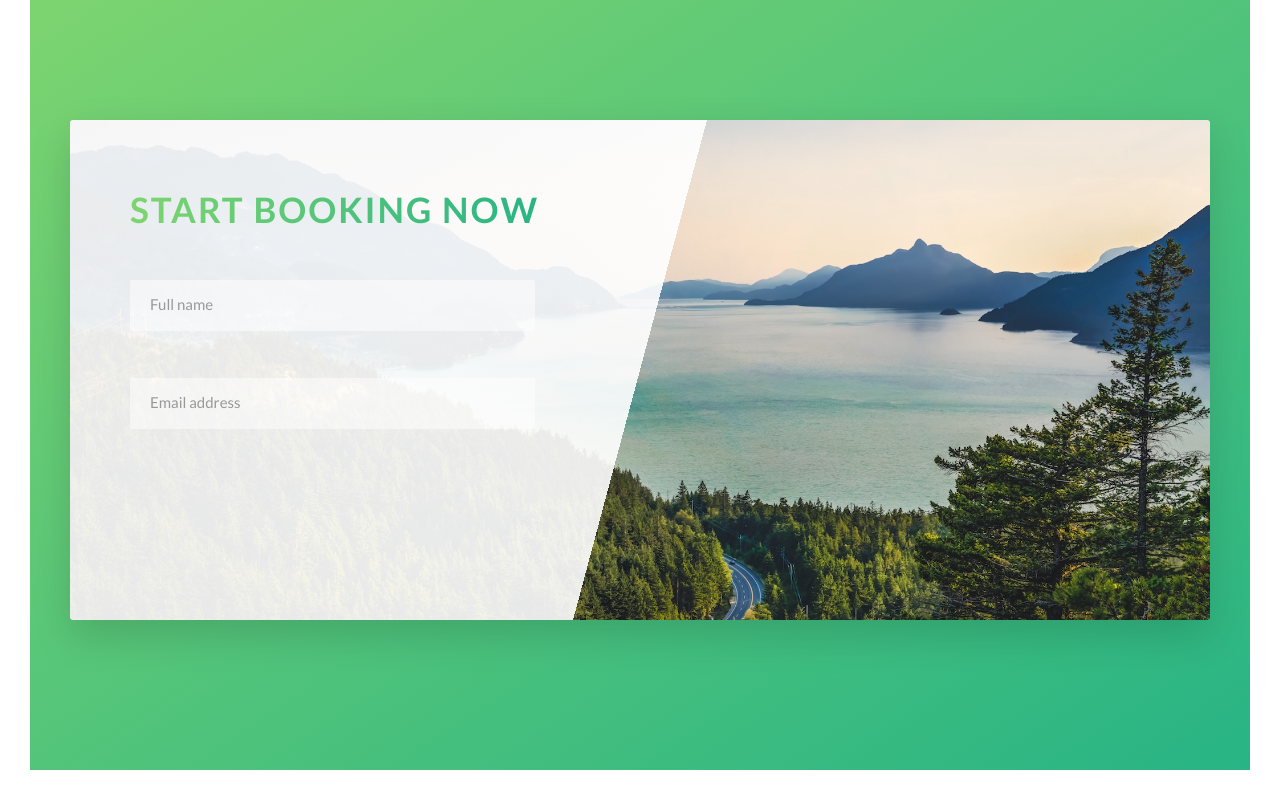
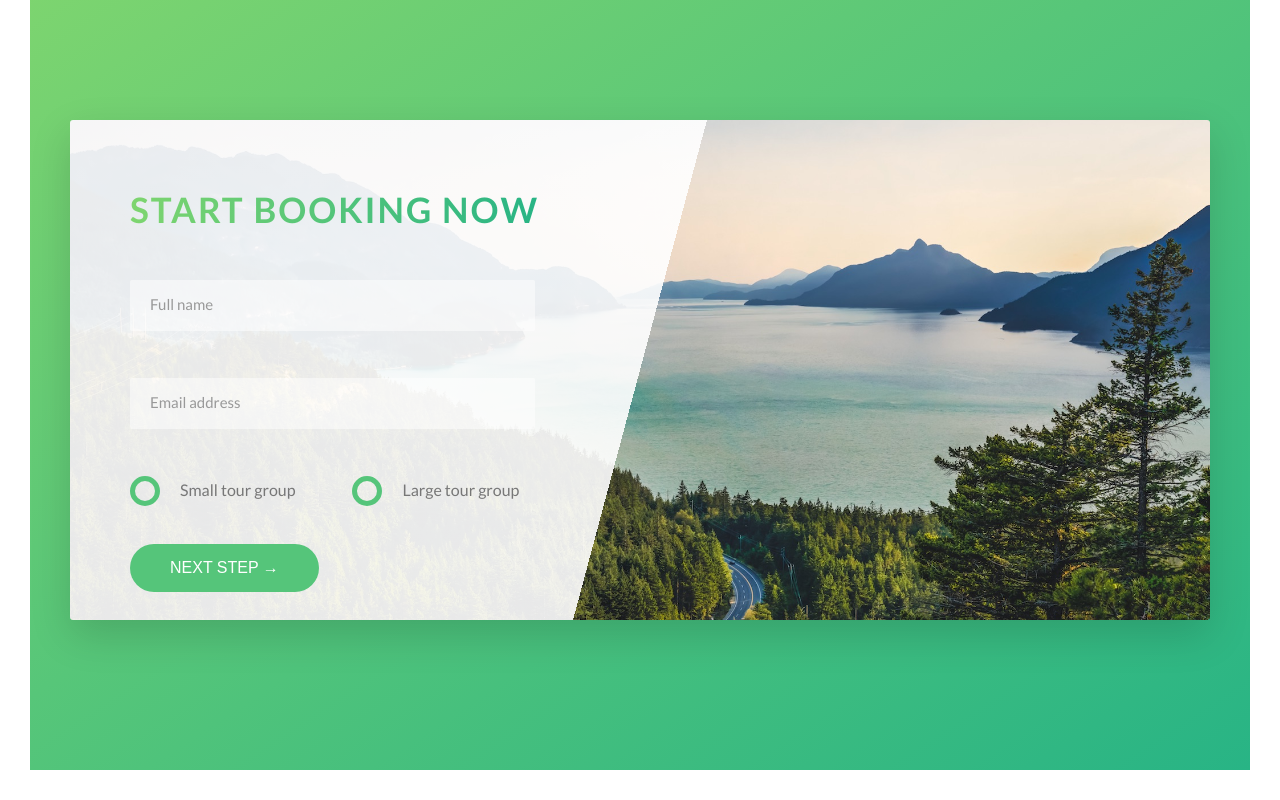
Before and after one commit to SahilS-26/natours-project, a website: page index.html in a window 1280 px wide. Shown: the part 4418-5218 px from the top of the page. Drawn offline with Linux system fonts and the light colour scheme.

Commit message:
building the booking section part 3

```diff
--- a/index.html
+++ b/index.html
@@ -336,6 +336,38 @@
                   />
                   <label for="email" class="form__label">Email address</label>
                 </div>
+
+                <div class="form__group u-margin-bottom-medium">
+                  <div class="form__radio-group">
+                    <input
+                      type="radio"
+                      class="form__radio-input"
+                      id="small"
+                      name="size"
+                    />
+                    <label for="small" class="form__radio-label">
+                      <span class="form__radio-button"></span>
+                      Small tour group
+                    </label>
+                  </div>
+
+                  <div class="form__radio-group">
+                    <input
+                      type="radio"
+                      class="form__radio-input"
+                      id="large"
+                      name="size"
+                    />
+                    <label for="large" class="form__radio-label">
+                      <span class="form__radio-button"></span>
+                      Large tour group
+                    </label>
+                  </div>
+                </div>
+
+                <div class="form__group">
+                  <button class="btn btn--green">Next step &rarr;</button>
+                </div>
               </form>
             </div>
           </div>
--- a/sass/base/_utilities.scss
+++ b/sass/base/_utilities.scss
@@ -1,19 +1,19 @@
 .u-center-text {
-  text-align: center;
+  text-align: center !important;
 }
 
 .u-margin-bottom-small {
-  margin-bottom: 1.5rem;
+  margin-bottom: 1.5rem !important;
 }
 .u-margin-bottom-medium {
-  margin-bottom: 4rem;
+  margin-bottom: 4rem !important;
 }
 .u-margin-bottom-big {
-  margin-bottom: 8rem;
+  margin-bottom: 8rem !important;
 }
 .u-margin-top-big {
-  margin-top: 8rem;
+  margin-top: 8rem !important;
 }
 .u-margin-top-huge {
-  margin-top: 10rem;
+  margin-top: 10rem !important;
 }
--- a/sass/components/_button.scss
+++ b/sass/components/_button.scss
@@ -1,4 +1,5 @@
 .btn {
+  &,
   &:link,
   &:visited {
     text-transform: uppercase;
@@ -9,6 +10,10 @@
     transition: all 0.2s;
     position: relative;
     font-size: $default-font-size;
+
+    // Change for the <button> element
+    border: none;
+    cursor: pointer;
   }
 
   &:hover {
@@ -21,7 +26,9 @@
     }
   }
 
-  &:active {
+  &:active,
+  &:focus {
+    outline: none;
     transform: translateY(-1px);
     box-shadow: 0 0.5rem 1rem rgba($color-black, 0.2);
   }
--- a/sass/components/_form.scss
+++ b/sass/components/_form.scss
@@ -14,6 +14,7 @@
     border-bottom: 3px solid transparent;
     width: 90%;
     display: block;
+    transition: all 0.3s;
 
     &:focus {
       outline: none;
@@ -44,4 +45,50 @@
     visibility: hidden;
     transform: translateY(-4rem);
   }
+
+  &__radio-group {
+    width: 49%;
+    display: inline-block;
+  }
+
+  &__radio-input {
+    display: none;
+  }
+
+  &__radio-label {
+    font-size: $default-font-size;
+    cursor: pointer;
+    position: relative;
+    padding-left: 5rem;
+  }
+
+  &__radio-button {
+    height: 3rem;
+    width: 3rem;
+    border: 5px solid $color-primary;
+    border-radius: 50%;
+    display: inline-block;
+    position: absolute;
+    left: 0;
+    top: -0.4rem;
+
+    &::after {
+      content: "";
+      height: 1.3rem;
+      width: 1.3rem;
+      display: inline-block;
+      border-radius: 50%;
+      position: absolute;
+      top: 50%;
+      left: 50%;
+      transform: translate(-50%, -50%);
+      background-color: $color-primary;
+      opacity: 0;
+      transition: opacity 0.2s;
+    }
+  }
+
+  &__radio-input:checked ~ &__radio-label &__radio-button::after {
+    opacity: 1;
+  }
 }
```
Also changed, not shown: css/style.css, 1 other file.
